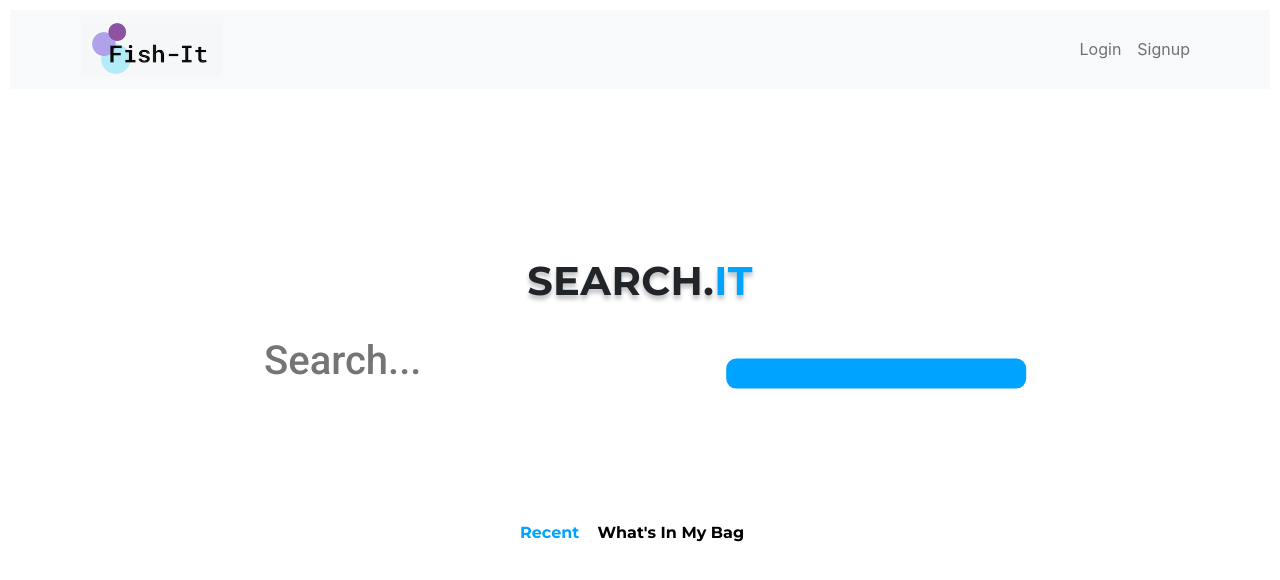
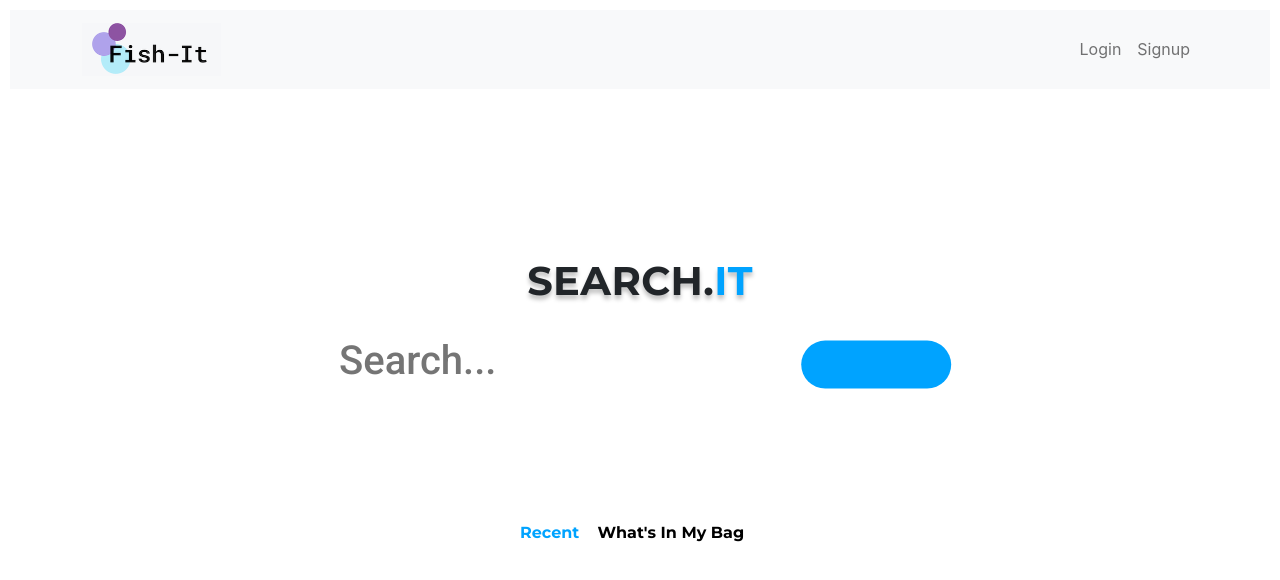
Before and after one commit to Techeer-TeamC/frontend, a React (Create React App) app in the folder frontend/: page / in a window 1280 px wide. Shown: the top 580 px of the page. Built offline with nearby package versions, Linux system fonts and the light colour scheme.

Commit message:
로그인 버튼 삭제

```diff
--- a/frontend/src/pages/Mainpage.css
+++ b/frontend/src/pages/Mainpage.css
@@ -112,9 +112,13 @@ header{
      color:  #00A3FF;
      font-weight: 900;
    }
-
-   #container search{
-
+   /* #container{
+    border: 1px solid black;
+   } */
+   #search_btn{
+    height: 48px;
+    width: 150px;
+    border-radius: 30px;
    }
 
 .section2{
```
Also changed, not shown: frontend/src/pages/Mainpage.js (+7 -13 lines).
